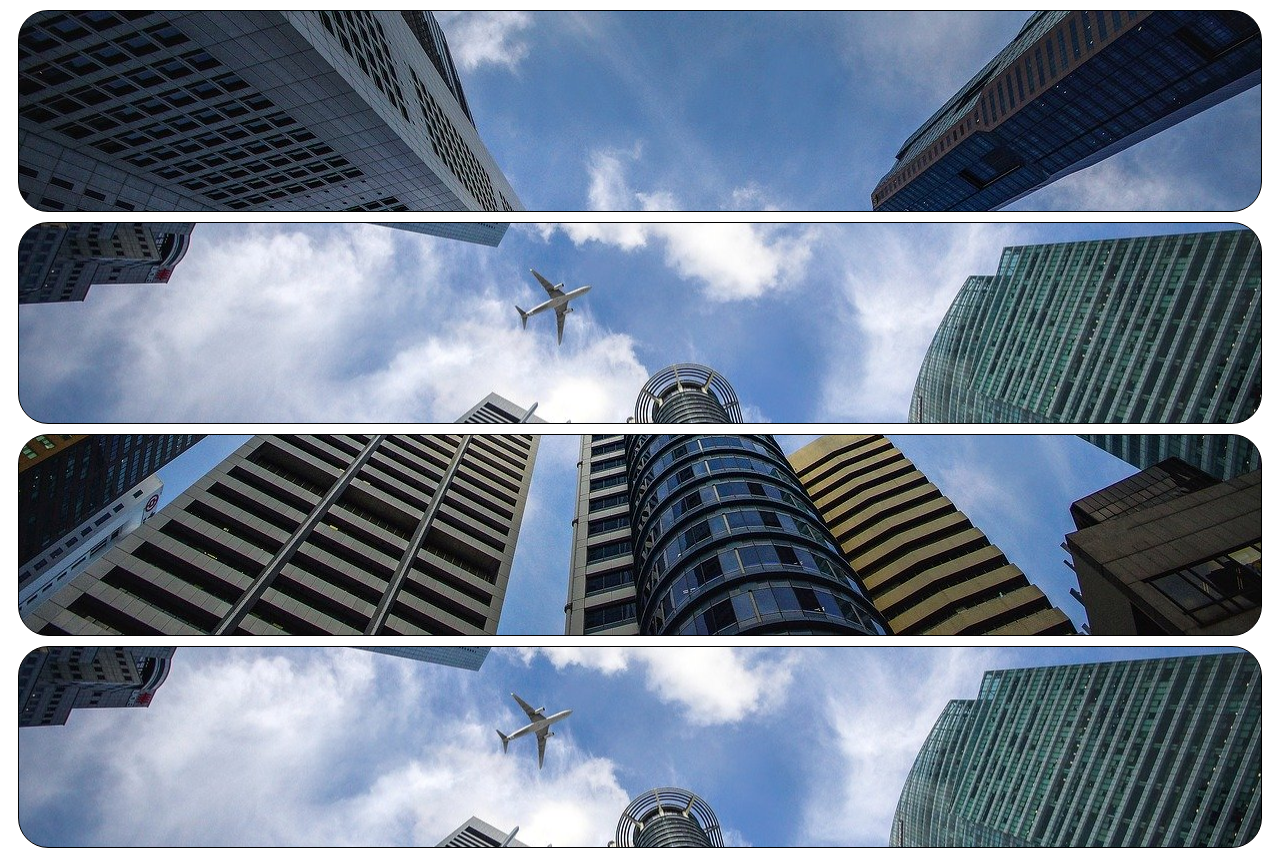
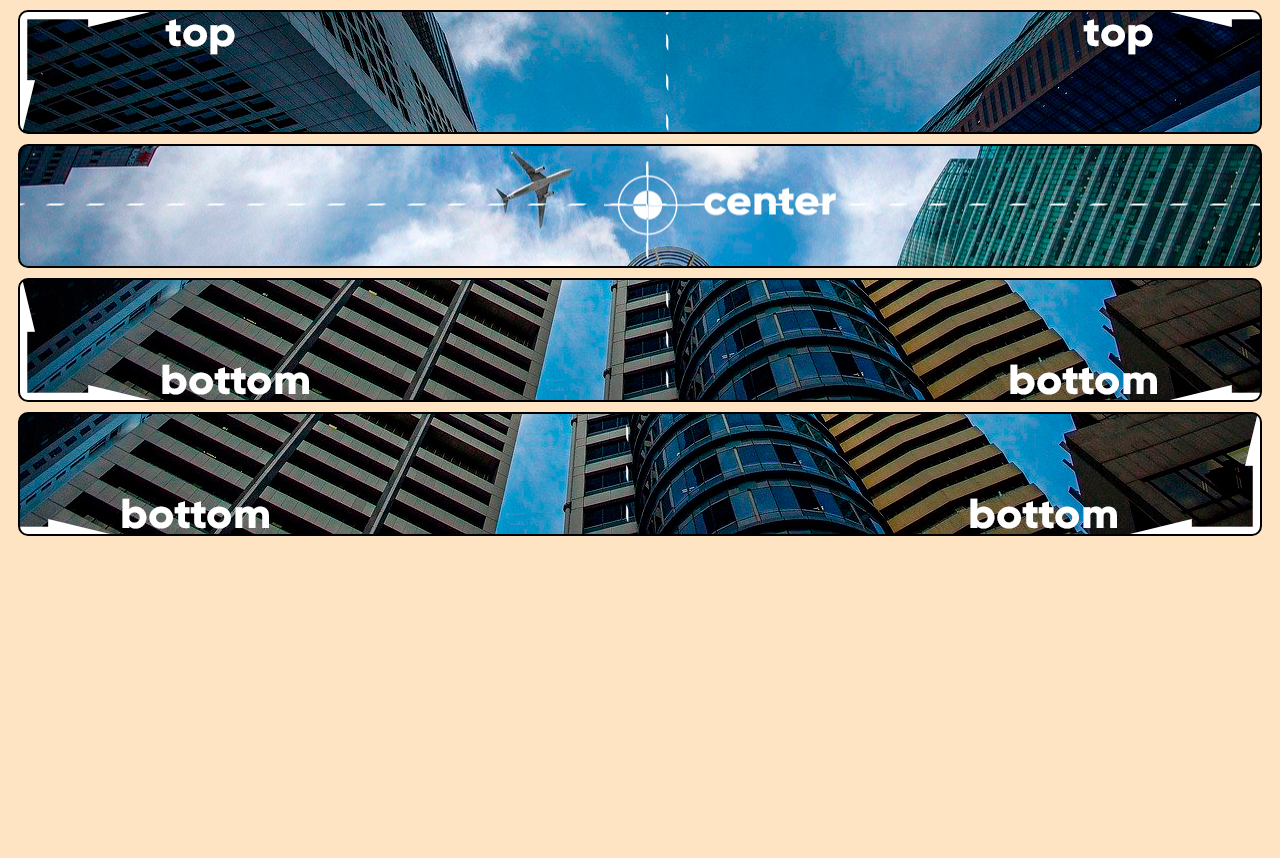
Before and after one commit to wil-devv/HTML-CSS, a plain HTML site: page Exercicios/ex022/fundo003.html in a window 1280 px wide. After the commit the page ends 800 px from the top, so only its background shows below. Drawn offline with Linux system fonts and the light colour scheme.

Commit message:
Revisando posições de imagens

```diff
--- a/Exercicios/ex022/fundo003.html
+++ b/Exercicios/ex022/fundo003.html
@@ -3,44 +3,54 @@
 <head>
     <meta charset="UTF-8">
     <meta name="viewport" content="width=device-width, initial-scale=1.0">
-    <title>Posições do fundo</title>
+    <title>Posições dos Fundos</title>
+</head>
     <style>
+        body {
+            background-color: bisque;
+        }
+
         div.bloco {
-            border: 1px solid black;
-             border-radius: 30px;
-             height: 200px;
-             margin: 10px;
-            background-image: url(imagens/wallpaper002.jpg);
+            border: 2px solid black;
+            border-radius: 10px;
+            height: 120px;
+            margin: 10px;
         }
 
         div#q1 {
-            background-position: left right;
+            background-image: url(imagens/wallpaper003.jpg);
+            background-position: left top;
         }
 
         div#q2 {
-            background-position: left center ;
+            background-image: url(imagens/wallpaper003.jpg);
+            background-position: center center;
         }
 
         div#q3 {
-            background-position: right bottom;
+            background-image: url(imagens/wallpaper003.jpg);
+            background-position: bottom left;
         }
 
         div#q4 {
-            background-position: center center;
+            background-image: url(imagens/wallpaper003.jpg);
+            background-position: bottom right;
         }
 
     </style>
-</head>
 <body>
     <div class="bloco" id="q1">
 
     </div>
+
     <div class="bloco" id="q2">
 
     </div>
+
     <div class="bloco" id="q3">
 
     </div>
+
     <div class="bloco" id="q4">
 
     </div>
```
Also changed, not shown: Exercicios/ex022/fundo004.html (deleted, +0 -48 lines).
